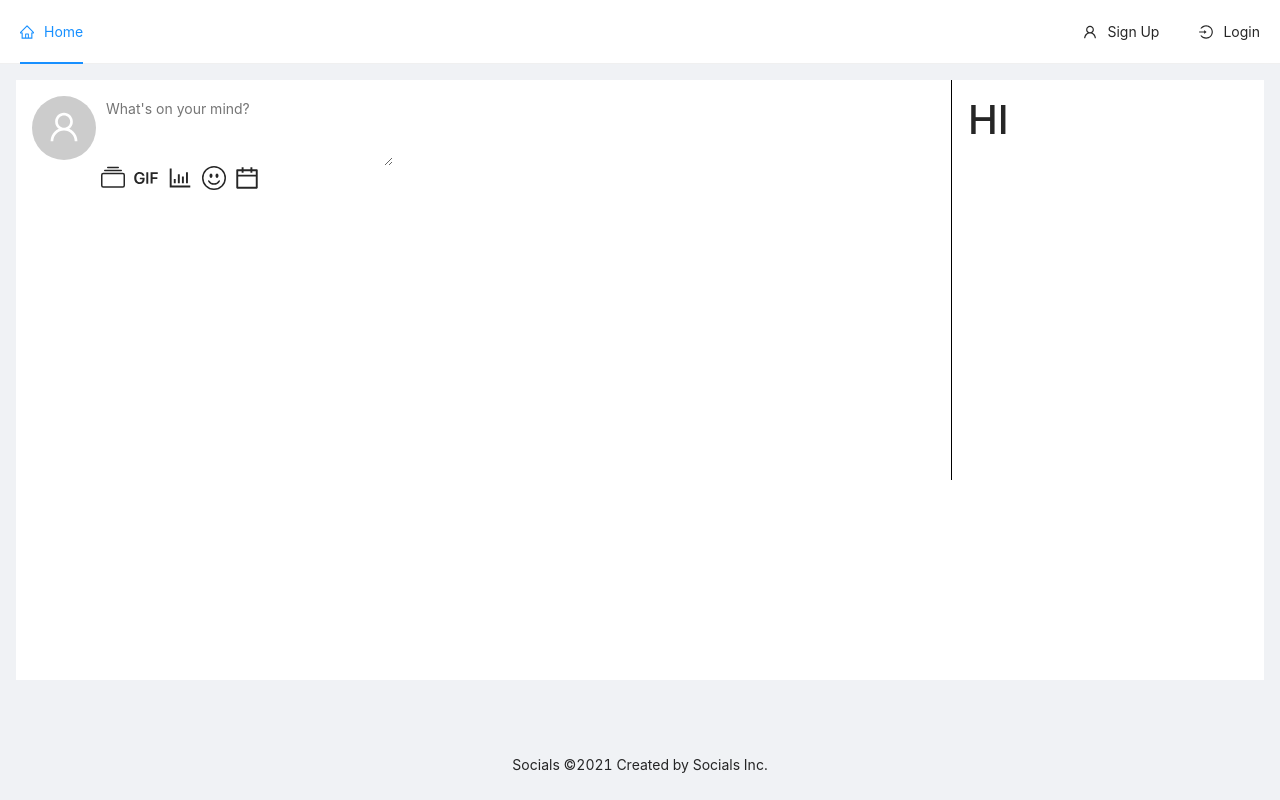
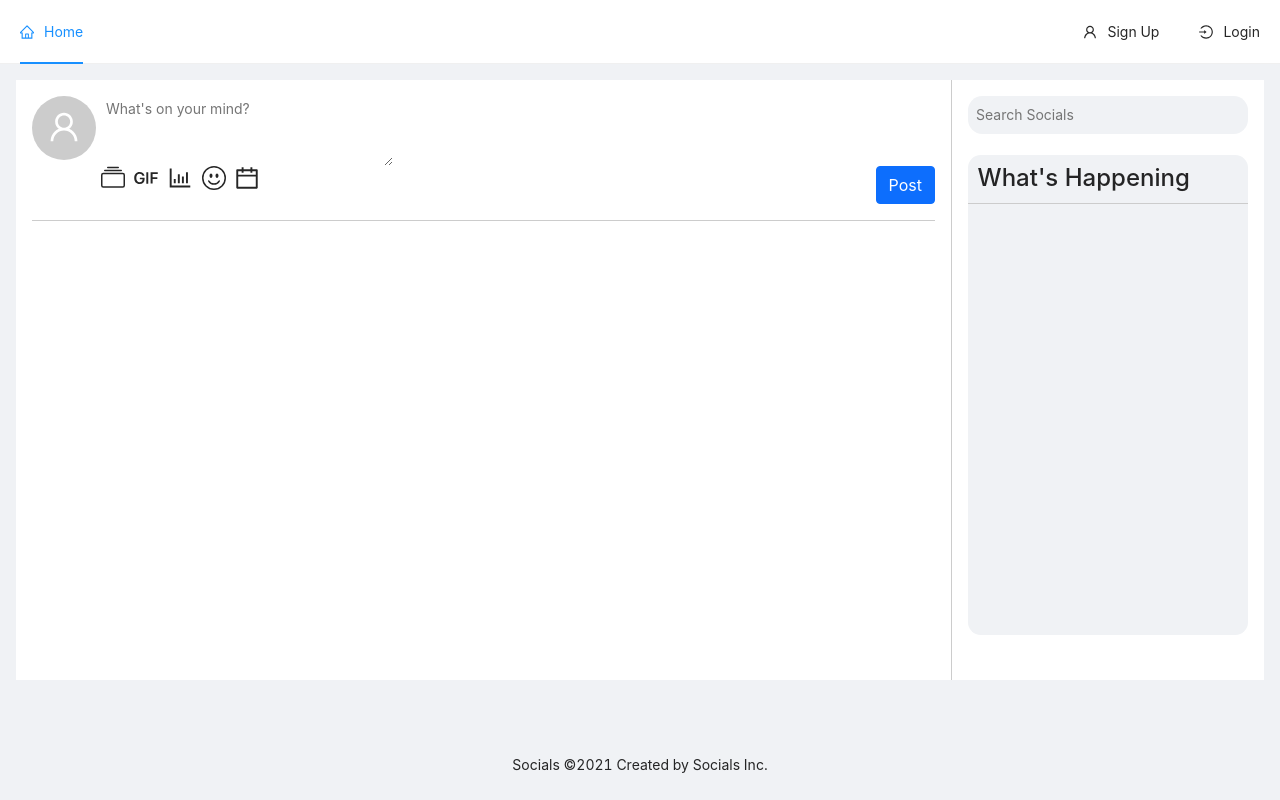
Before and after one commit to Darius28/socials, a Next.js app in the folder client/: page /home in a window 1280 px wide. Built offline with nearby package versions, Linux system fonts and the light colour scheme; no server answers.

Commit message:
Second Commit

```diff
--- /dev/null
+++ b/client/components/form/Search.js
@@ -0,0 +1,17 @@
+import React from "react";
+import { SearchOutlined } from "@ant-design/icons";
+
+export default function Search() {
+
+
+  return (
+    <div className="text-center">
+      <input
+      className="menu-search"
+        type="text"
+        placeholder="Search Socials"
+        style={{ width: "100%", borderRadius: "0.9rem", padding: "0.5rem", border: "none", backgroundColor: "rgb(240, 242, 245)" }}
+      />
+    </div>
+  );
+}
--- a/client/components/form/ThoughtInput.js
+++ b/client/components/form/ThoughtInput.js
@@ -10,7 +10,7 @@ import { Collection, EmojiSmile } from "react-bootstrap-icons";
 
 export default function ThoughtInput() {
   return (
-    <div>
+    <div style={{borderBottom: "1px solid rgb(204, 204, 204)"}}>
       <div className="row">
         <div className="col d-flex">
           <div>
@@ -58,6 +58,9 @@ export default function ThoughtInput() {
               <CalendarOutlined style={{ fontSize: "24px" }} />
             </Tooltip>
           </div>
+          <div className="ms-auto mb-3">
+            <buttoon className="btn btn-primary">Post</buttoon>
+          </div>
         </div>
       </div>
     </div>
--- /dev/null
+++ b/client/components/layout/News.js
@@ -0,0 +1,12 @@
+import React from 'react'
+import Search from '../form/Search'
+import TabsForYou from './TabsForYou'
+
+export default function News() {
+    return (
+        <div>
+            <Search />
+            <TabsForYou />
+        </div>
+    )
+}
--- /dev/null
+++ b/client/components/layout/TabsForYou.js
@@ -0,0 +1,19 @@
+import React from "react";
+
+export default function TabsForYou() {
+  return (
+    <div
+      style={{
+        marginTop: "1.3rem",
+
+        backgroundColor: "rgb(240, 242, 245)",
+        minHeight: "60vh",
+        borderRadius: "0.8rem",
+      }}
+    >
+      <div style={{ borderBottom: "1px solid rgb(204, 204, 204)", padding: "0.6rem" }}>
+        <h4 style={{ marginBottom: "0" }}>What's Happening</h4>
+      </div>
+    </div>
+  );
+}
--- a/client/pages/home.js
+++ b/client/pages/home.js
@@ -1,12 +1,13 @@
 import React from "react";
 import ThoughtInput from "../components/form/ThoughtInput";
+import News from "../components/layout/News";
 
 export default function Home() {
   return (
-    <div className="d-flex" style={{ minHeight: "50vh" }}>
+    <div className="d-flex" style={{ minHeight: "75vh" }}>
       <div
         className="col-md-9"
-        style={{ borderRight: "1px solid black", padding: "1rem" }}
+        style={{ borderRight: "1px solid rgb(204, 204, 204)", padding: "1rem" }}
       >
         <div className="row">
           <div className="col">
@@ -15,7 +16,7 @@ export default function Home() {
         </div>
       </div>
       <div className="col-md-3" style={{ padding: "1rem" }}>
-        <h1>HI</h1>
+        <News />
       </div>
     </div>
   );
--- a/client/public/MainIndex.css
+++ b/client/public/MainIndex.css
@@ -75,3 +75,7 @@
 .thought-icon:hover {
   cursor: pointer;
 }
+
+.menu-search:focus {
+  outline: none;
+}
```
Also changed, not shown: 2 other files (tests, documents, lock files or other folders).
